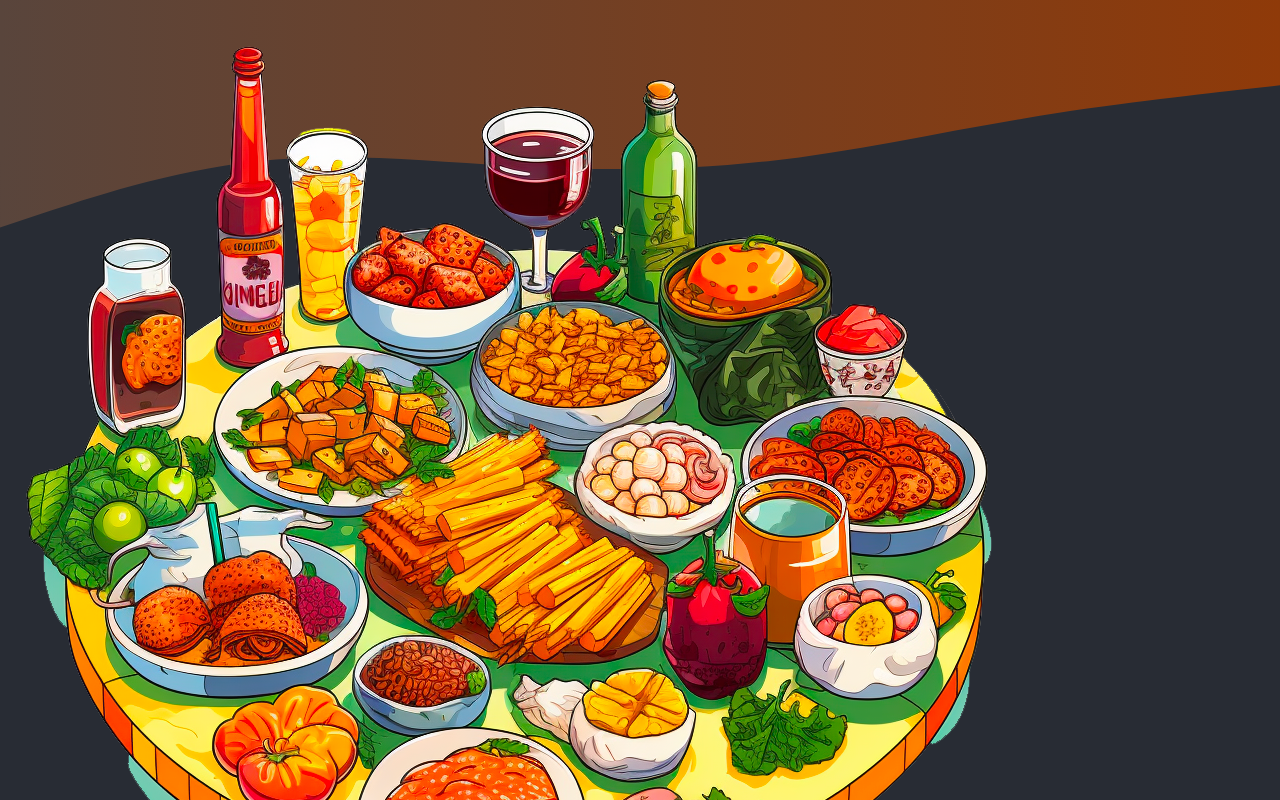
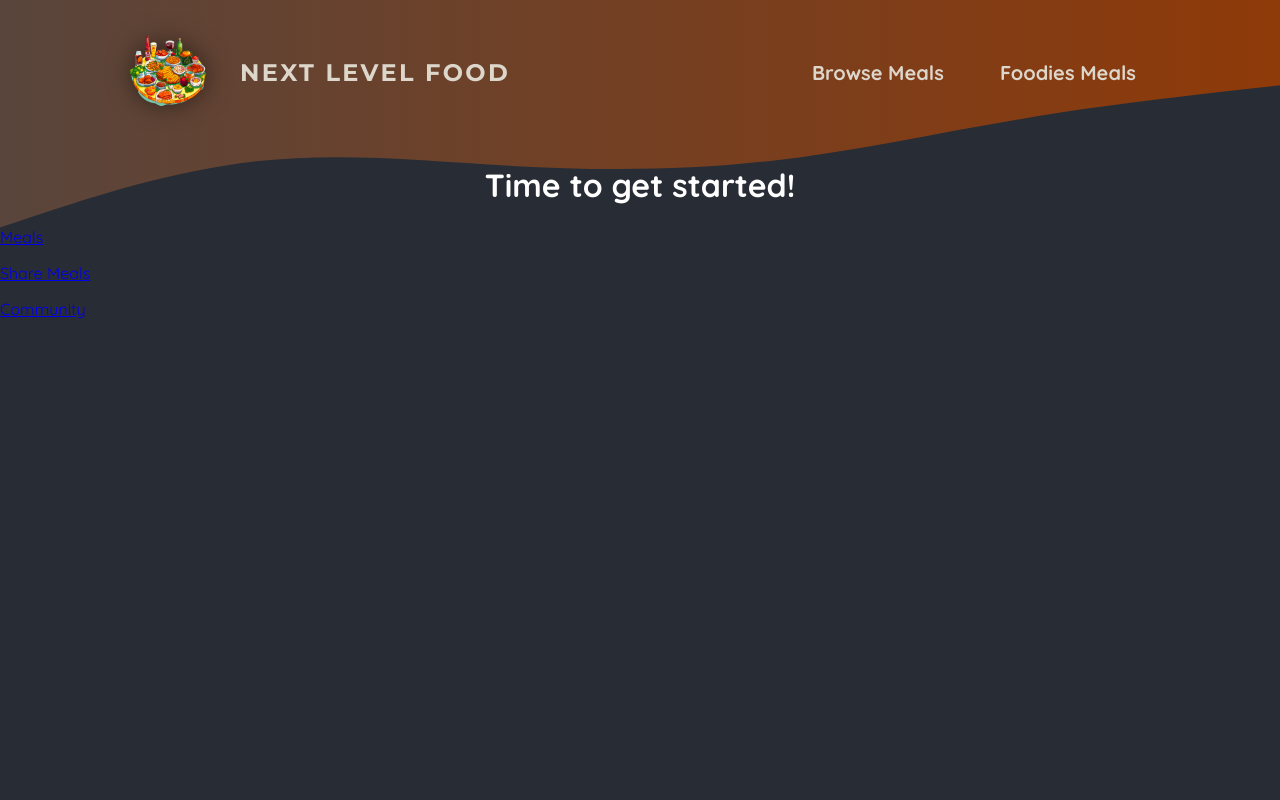
Before and after one commit to alisalali/next-foodies-starting-project, a Next.js app: page / in a window 1280 px wide. Shown: the top 800 px of the page. Built offline with nearby package versions, Linux system fonts and the light colour scheme.

Commit message:
08-styling-css-modules

```diff
--- a/app/components/main-header.js
+++ b/app/components/main-header.js
@@ -1,14 +1,15 @@
 import Link from "next/link";
 import logoImg from "@/assets/logo.png";
+import classes from "./main-header.module.css";
 export default function MainHeader() {
   return (
     <>
-      <header>
-        <Link href="/">
+      <header className={classes.header}>
+        <Link className={classes.logo} href="/">
           <img src={logoImg.src} alt="A plate with food on it" />
           Next Level Food
         </Link>
-        <nav>
+        <nav className={classes.nav}>
           <ul>
             <li>
               <Link href="/meals">Browse Meals</Link>
--- /dev/null
+++ b/app/components/main-header.module.css
@@ -0,0 +1,67 @@
+.header {
+  display: flex;
+  justify-content: space-between;
+  align-items: center;
+  padding: 2rem 1rem;
+}
+
+@media (min-width: 768px) {
+  .header {
+    padding: 2rem 10%;
+  }
+}
+
+.nav ul {
+  list-style: none;
+  margin: 0;
+  padding: 0;
+  display: flex;
+  gap: 1.5rem;
+  /* font-family: 'Montserrat', sans-serif; */
+  font-size: 1.25rem;
+}
+
+.nav a {
+  text-decoration: none;
+  color: #ddd6cb;
+  font-weight: bold;
+  padding: 0.5rem 1rem;
+  border-radius: 0.5rem;
+}
+
+.nav a:hover,
+.nav a:active {
+  background: linear-gradient(90deg, #ff8a05, #f9b331);
+  background-clip: text;
+  -webkit-background-clip: text;
+  -webkit-text-fill-color: transparent;
+  text-shadow: 0 0 18px rgba(248, 190, 42, 0.8);
+}
+
+.active {
+  background: linear-gradient(90deg, #ff8a05, #f9b331);
+  background-clip: text;
+  -webkit-background-clip: text;
+  -webkit-text-fill-color: transparent;
+}
+
+.logo {
+  display: flex;
+  align-items: center;
+  justify-content: center;
+  gap: 2rem;
+  text-decoration: none;
+  color: #ddd6cb;
+  font-weight: bold;
+  font-family: 'Montserrat', sans-serif;
+  letter-spacing: 0.15rem;
+  text-transform: uppercase;
+  font-size: 1.5rem;
+}
+
+.logo img {
+  width: 5rem;
+  height: 5rem;
+  object-fit: contain;
+  filter: drop-shadow(0 0 0.75rem rgba(0, 0, 0, 0.5));
+}
```
